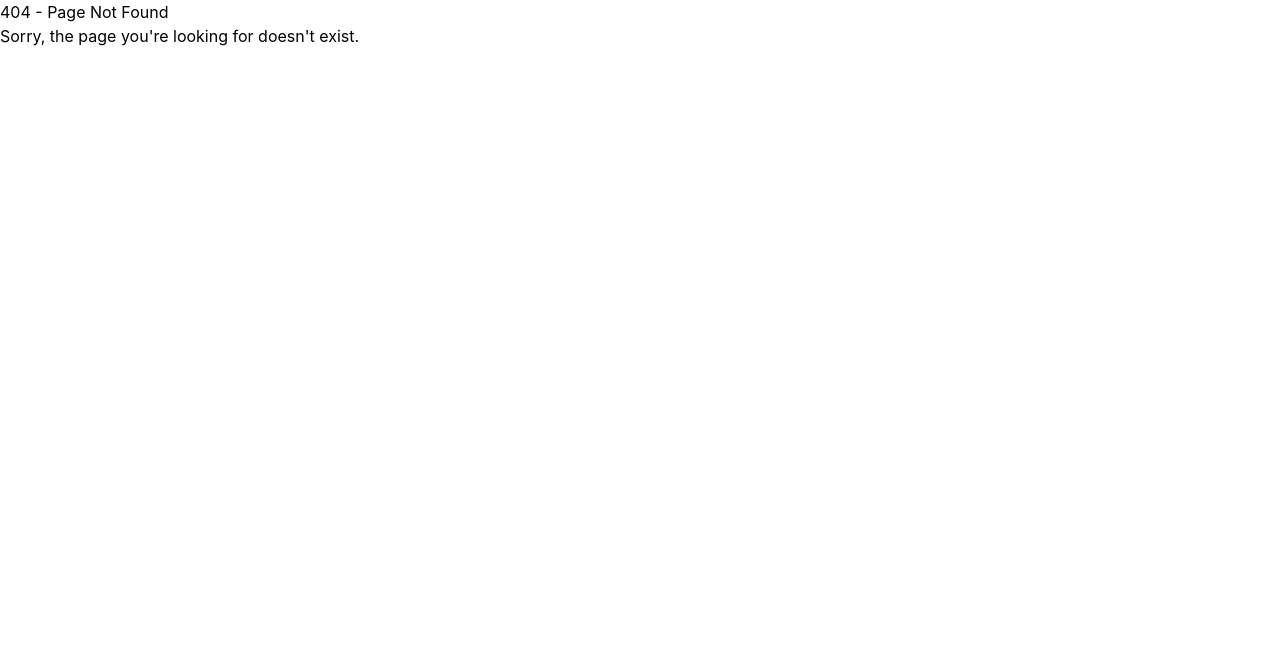
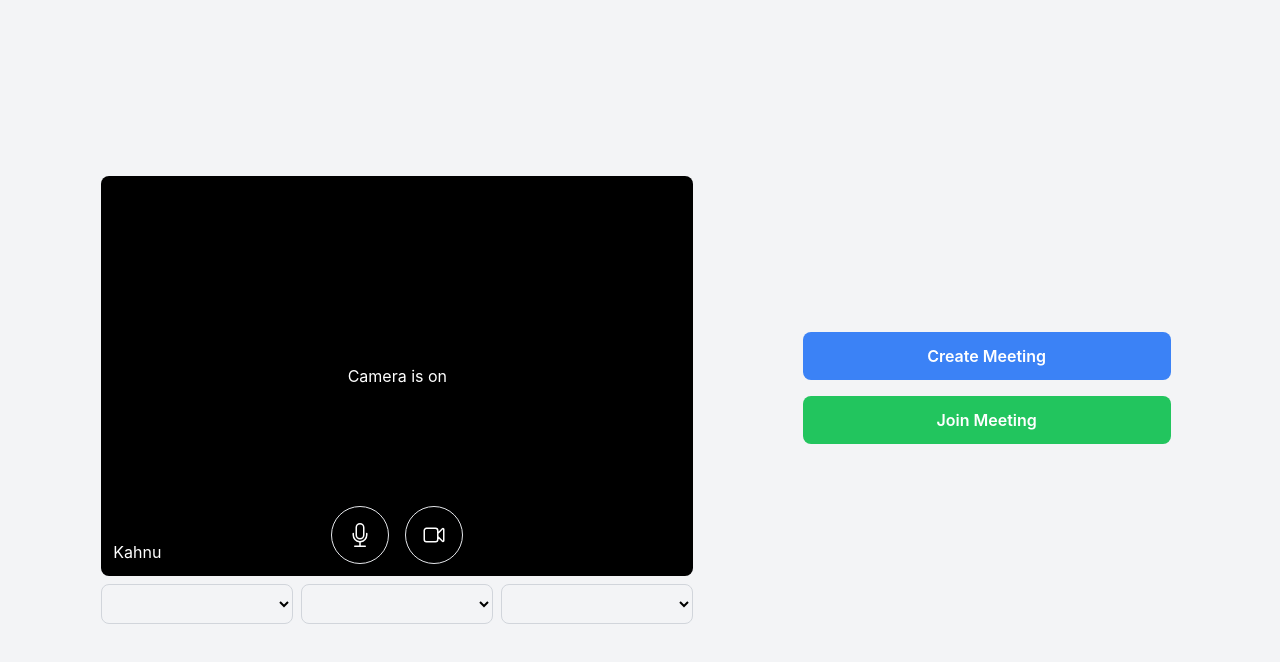
Before and after one commit to kahnu044/videosdk-react-node-app, a React (Create React App) app in the folder client/: page /meetings in a window 1280 px wide. Before the commit this address led to /404. Shown: the top 662 px of the page. Built offline with nearby package versions, Linux system fonts and the light colour scheme; sample sign-in values are in the browser's storage.

Commit message:
Meeting Page Updated

```diff
--- a/client/src/App.js
+++ b/client/src/App.js
@@ -3,6 +3,7 @@ import { Routes, Route, useNavigate } from "react-router"; // Correct import
 import Home from "./pages/Home";
 import Login from "./pages/Login";
 import Meeting from "./pages/Meeting";
+import Meetings from "./pages/Meetings";
 import NotFound from "./pages/NotFound";
 
 function App() {
@@ -19,7 +20,8 @@ function App() {
       <Routes>
         <Route path="/" element={<Home />} />
         <Route path="/login" element={<Login />} />
-        <Route path="/:meetingId" element={<Meeting />} />
+        <Route path="/meetings" element={<Meetings />} />
+        <Route path="/meetings/:meetingId" element={<Meeting />} />
         <Route path="*" element={<NotFound />} />
       </Routes>
     </>
--- a/client/src/pages/Home.js
+++ b/client/src/pages/Home.js
@@ -1,19 +1,9 @@
 import React from "react";
-import PreviewVideo from "../components/video/PreviewVideo";
-import MeetingActionButton from "../components/common/MeetingActionButton";
 
 const Home = () => {
   return (
     <div className="flex flex-col lg:flex-row items-center justify-center  lg:justify-evenly min-h-screen bg-gray-100 p-4">
-      {/* Left Section (Camera Overview) */}
-      <div className="w-full sm:w-3/4 lg:w-1/2 flex flex-col  justify-between items-center p-4 rounded-lg mb-4 lg:mb-0">
-        <PreviewVideo />
-      </div>
-
-      {/* Right Section */}
-      <div className="w-full sm:w-3/4 lg:w-1/3 flex flex-col justify-between items-center p-6">
-        <MeetingActionButton />
-      </div>
+      Welcome Back
     </div>
   );
 };
--- /dev/null
+++ b/client/src/pages/Meetings.js
@@ -0,0 +1,21 @@
+import React from "react";
+import PreviewVideo from "../components/video/PreviewVideo";
+import MeetingActionButton from "../components/common/MeetingActionButton";
+
+const Home = () => {
+  return (
+    <div className="flex flex-col lg:flex-row items-center justify-center  lg:justify-evenly min-h-screen bg-gray-100 p-4">
+      {/* Left Section (Camera Overview) */}
+      <div className="w-full sm:w-3/4 lg:w-1/2 flex flex-col  justify-between items-center p-4 rounded-lg mb-4 lg:mb-0">
+        <PreviewVideo />
+      </div>
+
+      {/* Right Section */}
+      <div className="w-full sm:w-3/4 lg:w-1/3 flex flex-col justify-between items-center p-6">
+        <MeetingActionButton />
+      </div>
+    </div>
+  );
+};
+
+export default Home;
```
